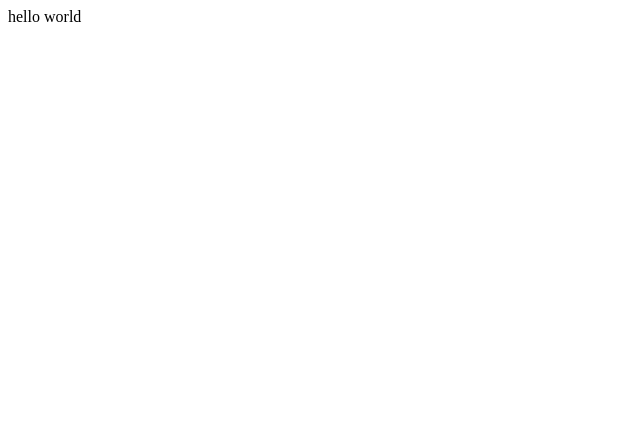
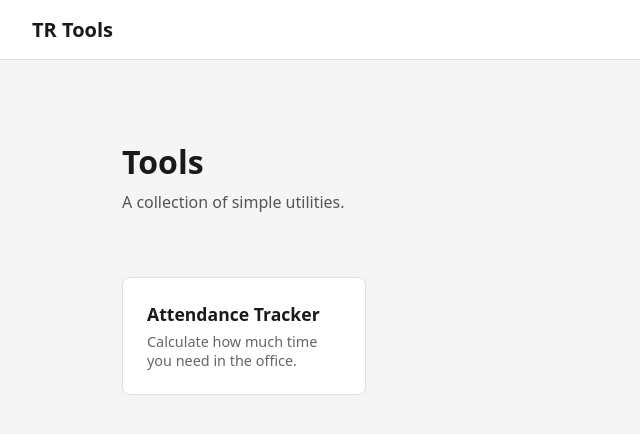
Before and after one commit to jschreibs/tr-tools, a plain HTML site: page index.html in a window 1280 px wide. Shown: the whole page, without its empty margins (0-640 px from the left). Drawn offline with Linux system fonts and the light colour scheme.

Commit message:
feat: repo skeleton setup

```diff
--- /dev/null
+++ b/apps/attendanceTracker/app.js
@@ -0,0 +1 @@
+// Attendance Tracker
--- /dev/null
+++ b/apps/attendanceTracker/style.css
@@ -0,0 +1 @@
+/* Attendance Tracker styles */
--- a/index.html
+++ b/index.html
@@ -1 +1,68 @@
-<p>hello world</p>
+<!DOCTYPE html>
+<html lang="en">
+<head>
+  <meta charset="UTF-8" />
+  <meta name="viewport" content="width=device-width, initial-scale=1.0" />
+  <title>TR Tools</title>
+  <link rel="stylesheet" href="shared/css/base.css" />
+  <style>
+    .hero {
+      padding: 3rem 0 2rem;
+    }
+    .hero h1 {
+      font-size: 2rem;
+      font-weight: 700;
+    }
+    .hero p {
+      margin-top: 0.5rem;
+      color: #555;
+    }
+    .app-grid {
+      display: grid;
+      grid-template-columns: repeat(auto-fill, minmax(240px, 1fr));
+      gap: 1.25rem;
+      margin-top: 2rem;
+    }
+    .app-card {
+      background: #fff;
+      border: 1px solid #e0e0e0;
+      border-radius: 8px;
+      padding: 1.5rem;
+      text-decoration: none;
+      color: inherit;
+      transition: box-shadow 0.15s;
+    }
+    .app-card:hover {
+      box-shadow: 0 4px 12px rgba(0,0,0,0.08);
+    }
+    .app-card h2 {
+      font-size: 1.1rem;
+      font-weight: 600;
+    }
+    .app-card p {
+      margin-top: 0.4rem;
+      font-size: 0.9rem;
+      color: #666;
+    }
+  </style>
+</head>
+<body>
+  <header>
+    <h1>TR Tools</h1>
+  </header>
+
+  <main>
+    <section class="hero">
+      <h1>Tools</h1>
+      <p>A collection of simple utilities.</p>
+    </section>
+
+    <div class="app-grid">
+      <a class="app-card" href="apps/attendanceTracker/index.html">
+        <h2>Attendance Tracker</h2>
+        <p>Calculate how much time you need in the office.</p>
+      </a>
+    </div>
+  </main>
+</body>
+</html>
--- /dev/null
+++ b/shared/css/base.css
@@ -0,0 +1,44 @@
+/* Base styles shared across all TR Tools apps */
+
+*, *::before, *::after {
+  box-sizing: border-box;
+  margin: 0;
+  padding: 0;
+}
+
+body {
+  font-family: system-ui, -apple-system, sans-serif;
+  background: #f5f5f5;
+  color: #1a1a1a;
+  min-height: 100vh;
+}
+
+header {
+  background: #fff;
+  border-bottom: 1px solid #e0e0e0;
+  padding: 1rem 2rem;
+  display: flex;
+  align-items: center;
+  gap: 1.5rem;
+}
+
+header a {
+  color: #555;
+  text-decoration: none;
+  font-size: 0.9rem;
+}
+
+header a:hover {
+  color: #000;
+}
+
+header h1 {
+  font-size: 1.25rem;
+  font-weight: 600;
+}
+
+main {
+  padding: 2rem;
+  max-width: 1100px;
+  margin: 0 auto;
+}
```
Also changed, not shown: CLAUDE.md (added, +29 -0 lines), apps/attendanceTracker/index.html (added, +22 -0 lines), .github/PULL_REQUEST_TEMPLATE.md (added), README.md.
